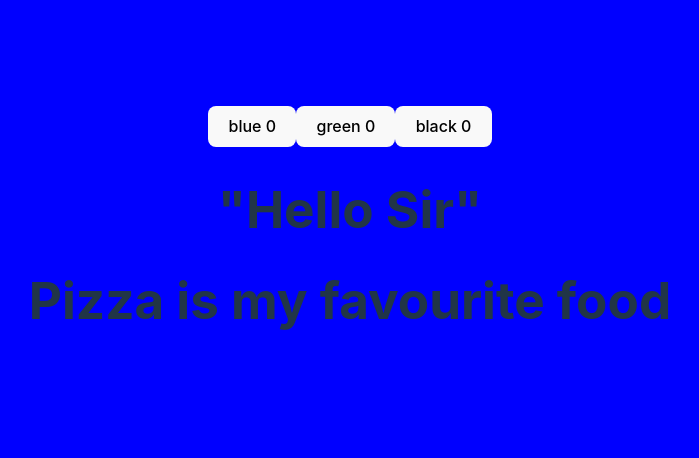
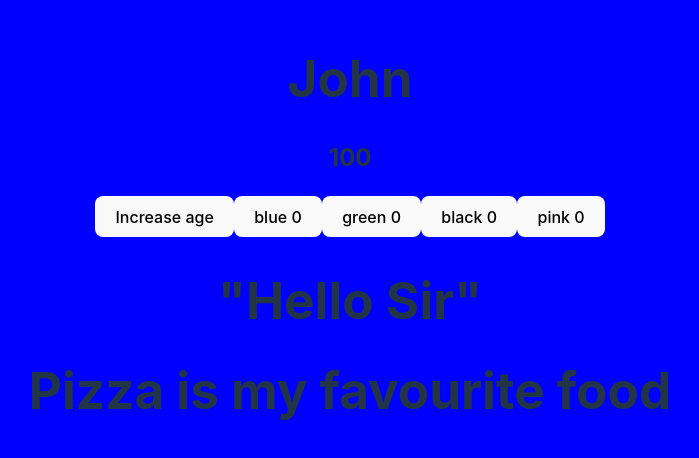
Before and after one commit to wilsonm8/Odin-Project-React, a React (Vite) app: page / in a window 1280 px wide. Shown: the part 166-624 px from the top of the page, without its empty margins (290-989 px from the left). Built offline with nearby package versions, Linux system fonts and the light colour scheme.

Commit message:
testing useState with Person component
can increase age with button

```diff
--- a/src/App.jsx
+++ b/src/App.jsx
@@ -46,7 +46,7 @@
   /*const handleButtonClick = (url) => {
    window.location.href = url;
  }*/
-  const colours = ["blue", "green", "black"];
+  const colours = ["blue", "green", "black","pink"];
   const [backgroundColour, setBackgroundColour] = useState(colours[0]);
 
   document.body.style.backgroundColor = backgroundColour;
--- /dev/null
+++ b/src/Person.jsx
@@ -0,0 +1,23 @@
+import { useState } from 'react'
+
+function Person()
+{
+    const [person, setPerson] = useState({ name: "John", age: 100 });
+
+    const handleIncreaseAge = () => {
+        console.log("in handleIncreaseAge (before setPerson call): ", person);
+        setPerson({ ...person, age: person.age + 1 });
+        // we've called setPerson, surely person has updated?
+        console.log("in handleIncreaseAge (after setPerson call): ", person);
+      };
+
+    return (
+        <>
+          <h1>{person.name}</h1>
+          <h2>{person.age}</h2>
+          <button onClick={handleIncreaseAge}>Increase age</button>
+        </>
+    );
+}
+
+export default Person;
--- a/src/main.jsx
+++ b/src/main.jsx
@@ -4,9 +4,11 @@
 import App from './App.jsx'
 import Greeting from './Greeting.jsx'
 import {food} from './Food.jsx'
+import Person from './Person.jsx'
 
 createRoot(document.getElementById('root')).render(
   <StrictMode>
+    <Person/>
     <App/>
     <Greeting />
     <h1>{food} is my favourite food</h1>
```
